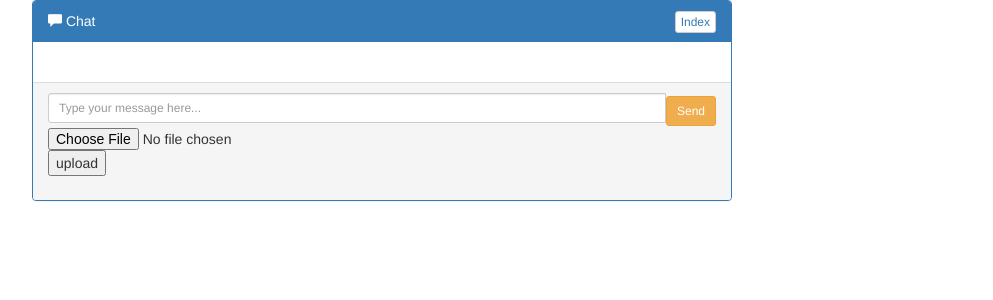
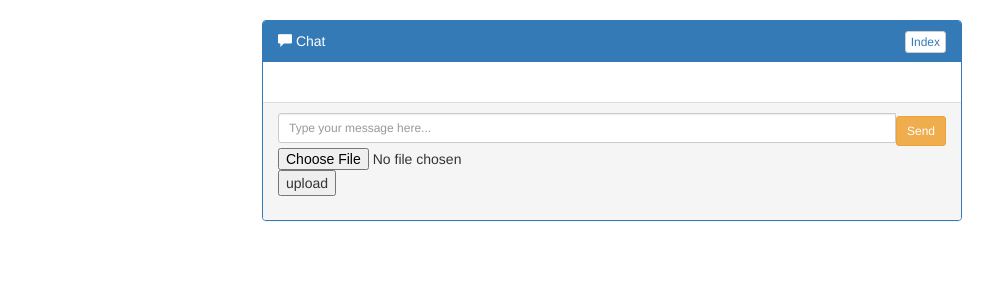
Before and after one commit to wangyenjen/CN2019-cnMessage, a Django app: template frontend/templates/room.html in a window 1280 px wide. Shown: the top 300 px of the page, without its empty margins (38-1031 px from the left). Run offline with Django 3.2, Linux system fonts and the light colour scheme; the template is opened without the code that fills it, so the values that code supplies are empty; some libraries are stand-ins or nearby versions.

Commit message:
frontend page modified

```diff
--- a/frontend/templates/room.html
+++ b/frontend/templates/room.html
@@ -14,7 +14,7 @@
     <div class="container">
         <div class="row">
             <div class="col-md-5">
-                <div class="panel panel-primary" style="min-width: 700px">
+                <div class="panel panel-primary" style="min-width: 700px; margin: 20px 230px">
                     <div class="panel-heading">
                         <span class="glyphicon glyphicon-comment"></span> Chat
                     <div class="btn-group pull-right">
--- a/frontend/templates/signup.html
+++ b/frontend/templates/signup.html
@@ -52,5 +52,7 @@
         </div>
     </div>
 </div>
+<br>
+<br>
 </body>
 </html>
```
